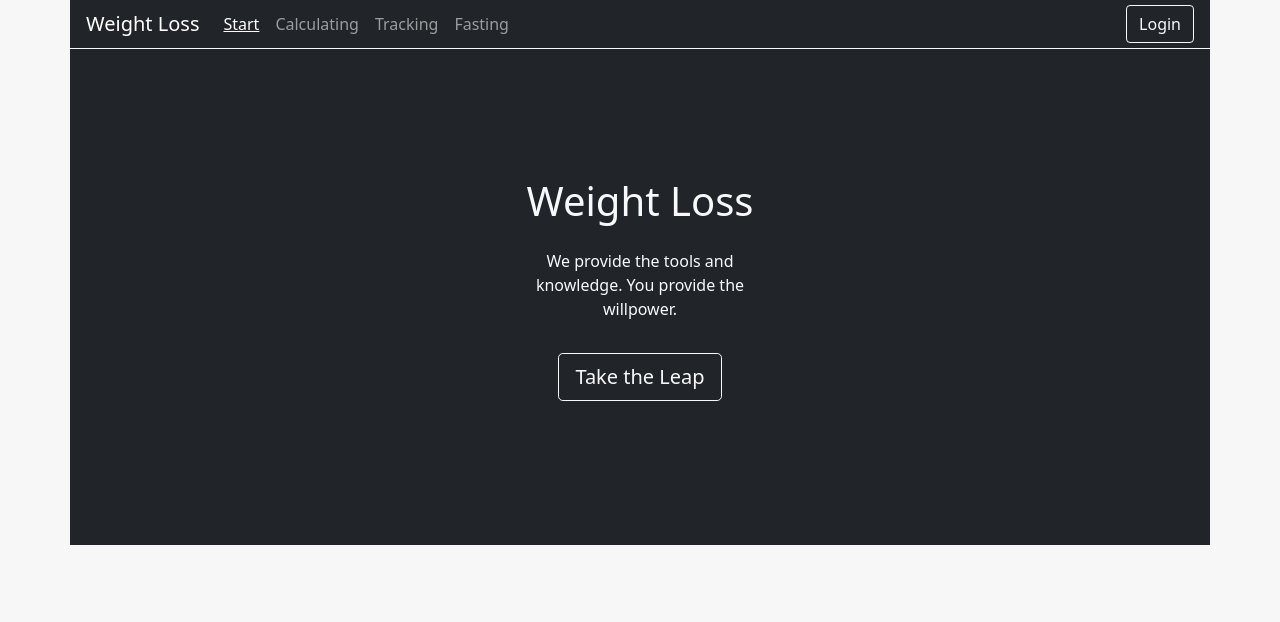
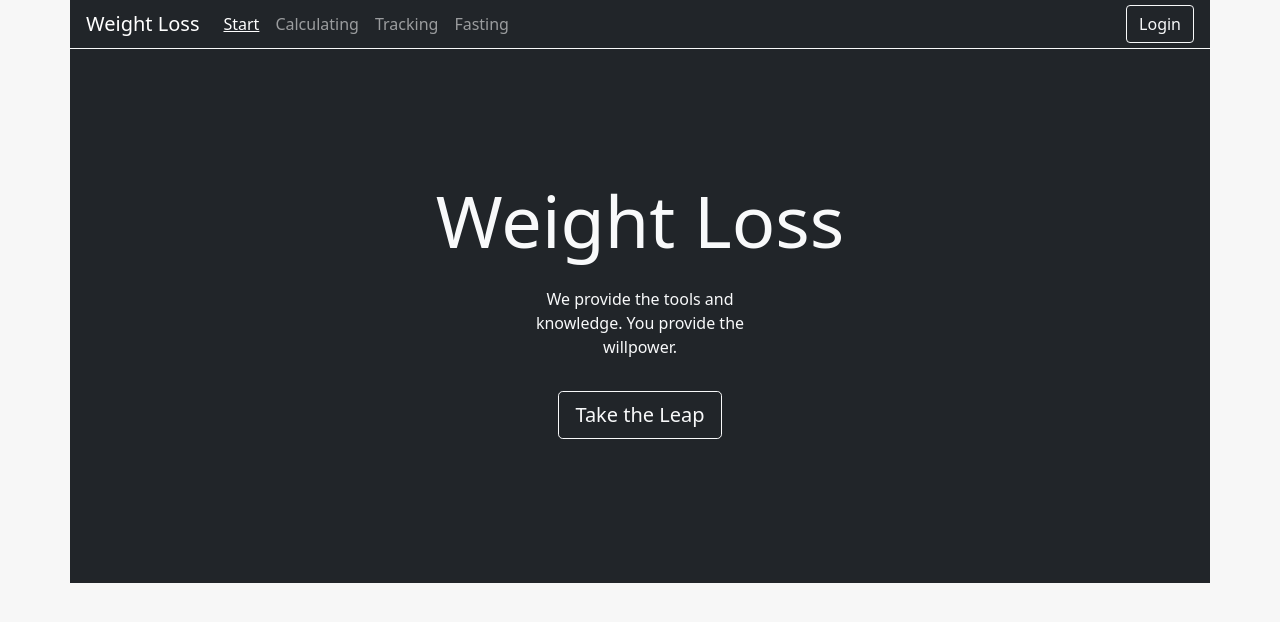
Before and after one commit to Elijahcash/Weight_Loss_App, a website: page html/index.html in a window 1280 px wide. Drawn offline with nearby package versions, Linux system fonts and the light colour scheme.

Commit message:
changes to layout/css

```diff
--- a/css/style.css
+++ b/css/style.css
@@ -12,3 +12,25 @@ a {
     text-decoration: none;
     cursor: pointer;
   };
+  @media (min-width: 250px) {
+    h1 {font-size:2.5rem;} /*1rem = 16px*/
+  }
+
+  @media (min-width: 250px) {
+    h1 {font-size:3rem;} /*1rem = 16px*/
+  }
+
+  /* Medium devices (tablets, 768px and up) The navbar toggle appears at this breakpoint */
+  @media (min-width: 768px) {
+    h1 {font-size:3.5rem;} /*1rem = 16px*/
+  }
+
+  /* Large devices (desktops, 992px and up) */
+  @media (min-width: 992px) {
+    h1 {font-size:4rem;} /*1rem = 16px*/
+  }
+
+  /* Extra large devices (large desktops, 1200px and up) */
+  @media (min-width: 1200px) {
+    h1 {font-size:4.5em;} /*1rem = 16px*/
+  }
--- a/html/index.html
+++ b/html/index.html
@@ -50,7 +50,7 @@
             <div class="col-12">
                 <div class="m-5 p-5">
                     <div class="d-flex justify-content-center mt-3 pt-3">
-                        <h1 class="largerHeader">Weight Loss</h1>
+                        <h1 class="text-responsive">Weight Loss</h1>
                     </div>
                     <div class="d-flex justify-content-center m-3">
                         <p class="text-center" style="width: 275px;">We provide the tools and knowledge. You provide the willpower.</p>
```
